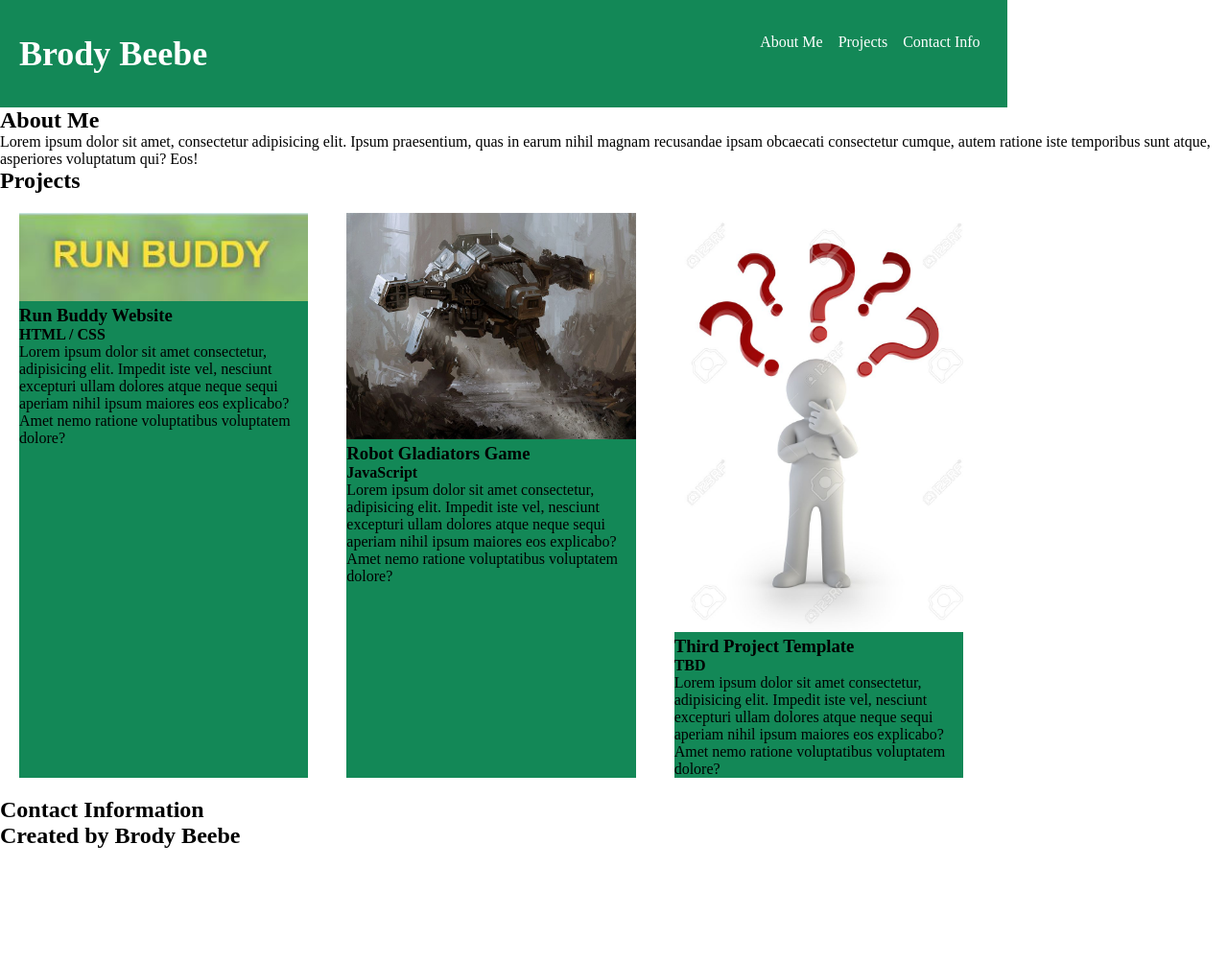
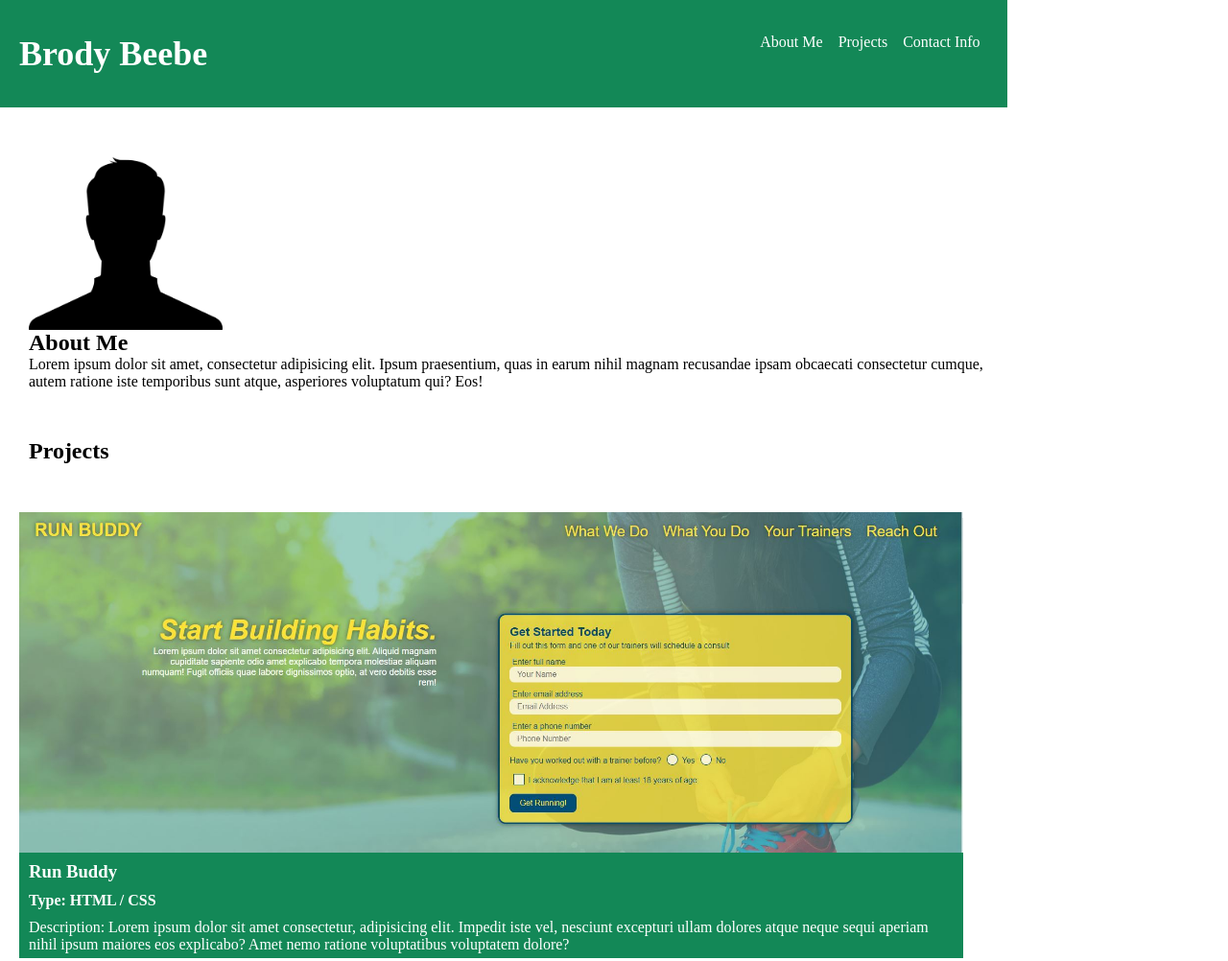
Before and after one commit to bbeebe13/portfolio, a plain HTML site: page index.html in a window 1280 px wide. Shown: the top 1002 px of the page at 96% size. Before the commit the page ends 885 px from the top, so only its background shows below. Drawn offline with Linux system fonts and the light colour scheme.

Commit message:
added links to projects and modified styles

```diff
--- a/assets/style.css
+++ b/assets/style.css
@@ -49,19 +49,80 @@ header a {
 header nav ul li a {
     padding: 8px 8px;
 }
+/*header syle end */
 
+/* About me style start */
+.about-me {
+    margin: 10px 10px;
+    padding: 20px 20px;
+    width: 82%;
+    display: flex;
+    flex-wrap: wrap;
+    flex: 1;
+}
+
+.about-me img {
+    width: 20%;
+}
+/* About me style end */
+
+/* Project style start */
+.content h2 {
+    margin: 10px 10px;
+    padding: 20px 20px;
+}
 .project-box {
     width: 80%;
     display: flex;
     flex-wrap: wrap;
 }
 
+.first-project {
+    margin: 20px;
+    background: var(--primary-color);
+    color: var(--secondary-color);
+    width: 100%;
+}
+.first-project img {
+    width: 100%;
+}
 .project {
     margin: 20px;
     background: var(--primary-color);
     flex: 1;
-
+    color: var(--secondary-color);
+    width: 50%;
 }
 .project img {
     width: 100%;
 }
+
+.project a, .first-project a {
+    text-decoration: none;
+    color: var(--secondary-color);
+}
+
+.project h3, .project h4, .first-project h3, .first-project h4 {
+    padding: 5px 10px;
+}
+
+.project p, .first-project p {
+    padding: 5px 10px;
+}
+/* project style end */
+
+/* contact information style start */
+.contact {
+    margin: 10px 10px;
+    padding: 10px 10px;
+    width: 82%;
+}
+/* contact information style end */
+
+/* footer style start */
+footer {
+    background: var(--primary-color);
+    margin: 10px 10px;
+    padding: 10px 10px;
+    width: 82%;
+}
--- a/index.html
+++ b/index.html
@@ -28,6 +28,7 @@
     </header>
 
     <section class="about-me" id="about-me">
+        <img src="./assets/images/generic-placeholder-person.png" alt="" />
         <div>
             <h2>About Me</h2>
                 <p>
@@ -45,25 +46,29 @@
         </div>
         <div class="project-box">
             <!--First project-->
-            <article class="project">
-                <img src="./assets/images/run-buddy.JPG" alt="" />
+            <article class="first-project">
+                <a href="https://bbeebe13.github.io/run-buddy/">
+                <img src="./assets/images/run-buddy2.JPG" alt="" />
                 <div class="project-info">
-                    <h3 class="project-name">Run Buddy Website</h3>
-                    <h4 class="project-type">HTML / CSS</h4>
+                    <h3 class="project-name">Run Buddy</h3>
+                </a>
+                    <h4 class="project-type">Type: HTML / CSS</h4>
                     <p>
-                        Lorem ipsum dolor sit amet consectetur, adipisicing elit. Impedit iste vel, nesciunt excepturi ullam
+                        Description: Lorem ipsum dolor sit amet consectetur, adipisicing elit. Impedit iste vel, nesciunt excepturi ullam
                         dolores atque neque sequi aperiam nihil ipsum maiores eos explicabo? Amet nemo ratione voluptatibus voluptatem dolore?
                     </p>
                 </div>
             </article>
             <!--Second project-->
             <article class="project">
+                <a href="https://bbeebe13.github.io/robot-gladiators/">
                 <img src="./assets/images/robot-gladiators.jpg" alt="" />
                 <div class="project-info">
                     <h3 class="project-name">Robot Gladiators Game</h3>
-                    <h4 class="project-type">JavaScript</h4>
+                </a>
+                    <h4 class="project-type">Type: JavaScript</h4>
                     <p>
-                        Lorem ipsum dolor sit amet consectetur, adipisicing elit. Impedit iste vel, nesciunt excepturi ullam
+                       Description: Lorem ipsum dolor sit amet consectetur, adipisicing elit. Impedit iste vel, nesciunt excepturi ullam
                         dolores atque neque sequi aperiam nihil ipsum maiores eos explicabo? Amet nemo ratione voluptatibus voluptatem dolore?
                     </p>
                 </div>
@@ -75,18 +80,24 @@
                     <h3 class="project-name">Third Project Template</h3>
                     <h4 class="project-type">TBD</h4>
                     <p>
-                        Lorem ipsum dolor sit amet consectetur, adipisicing elit. Impedit iste vel, nesciunt excepturi ullam
+                        Description: Lorem ipsum dolor sit amet consectetur, adipisicing elit. Impedit iste vel, nesciunt excepturi ullam
                         dolores atque neque sequi aperiam nihil ipsum maiores eos explicabo? Amet nemo ratione voluptatibus voluptatem dolore?
                     </p>
                 </div>
             </article>
-
         </div>
     </section>
 
     <section class="contact" id="contact-info">
         <div>
             <h2>Contact Information</h2>
+            <p>
+                If you would like to contact me you can send me an email or call me with any questions.
+            </p>
+            <address>
+                P: 555.555.5555 <br/>
+                E: <a href="">username@gmail.com</a>
+            </address>
         </div>
     </section>
 
```
Also changed, not shown: assets/images/generic-placeholder-person.png (added), assets/images/run-buddy2.JPG (added).
